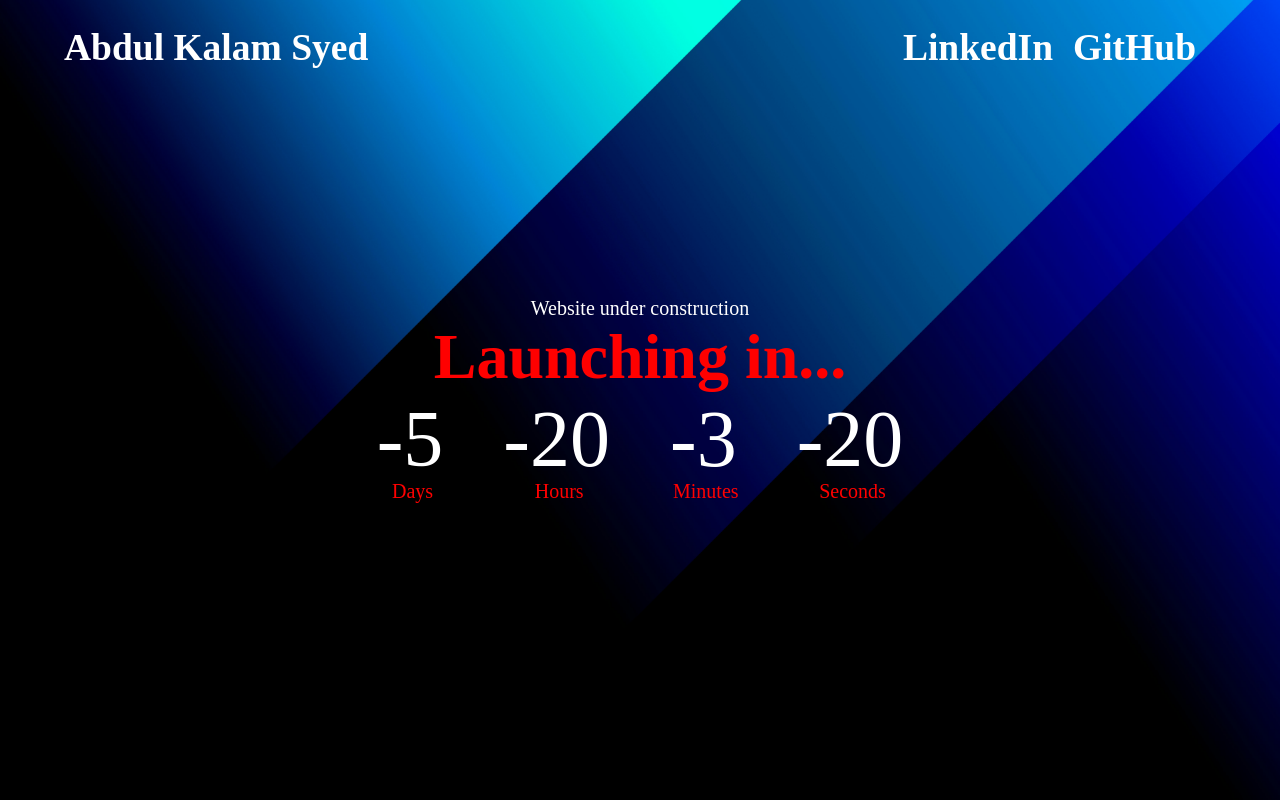
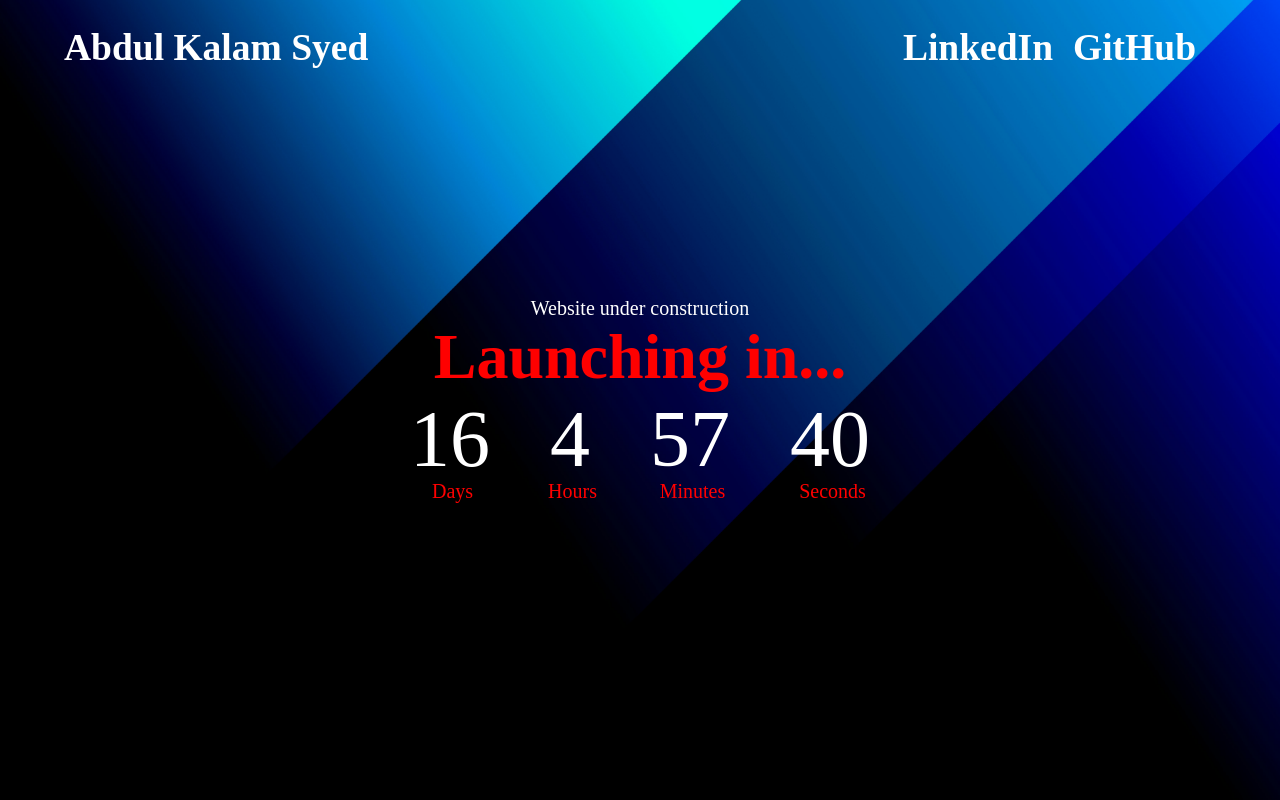
Before and after one commit to abdulksyed10/Website_Launch_timer, a plain HTML site: page index.html in a window 1280 px wide. Drawn offline with Linux system fonts and the light colour scheme.

Commit message:
Almost done

```diff
--- a/index.html
+++ b/index.html
@@ -40,7 +40,7 @@
     </div>
 
     <script>
-      var countDown = new Date("March 1, 2025 00:00:00").getTime();
+      var countDown = new Date("March 22, 2025 00:00:00").getTime();
       var x = setInterval(function(){
         var now = new Date().getTime();
         var togo = countDown - now;
```
